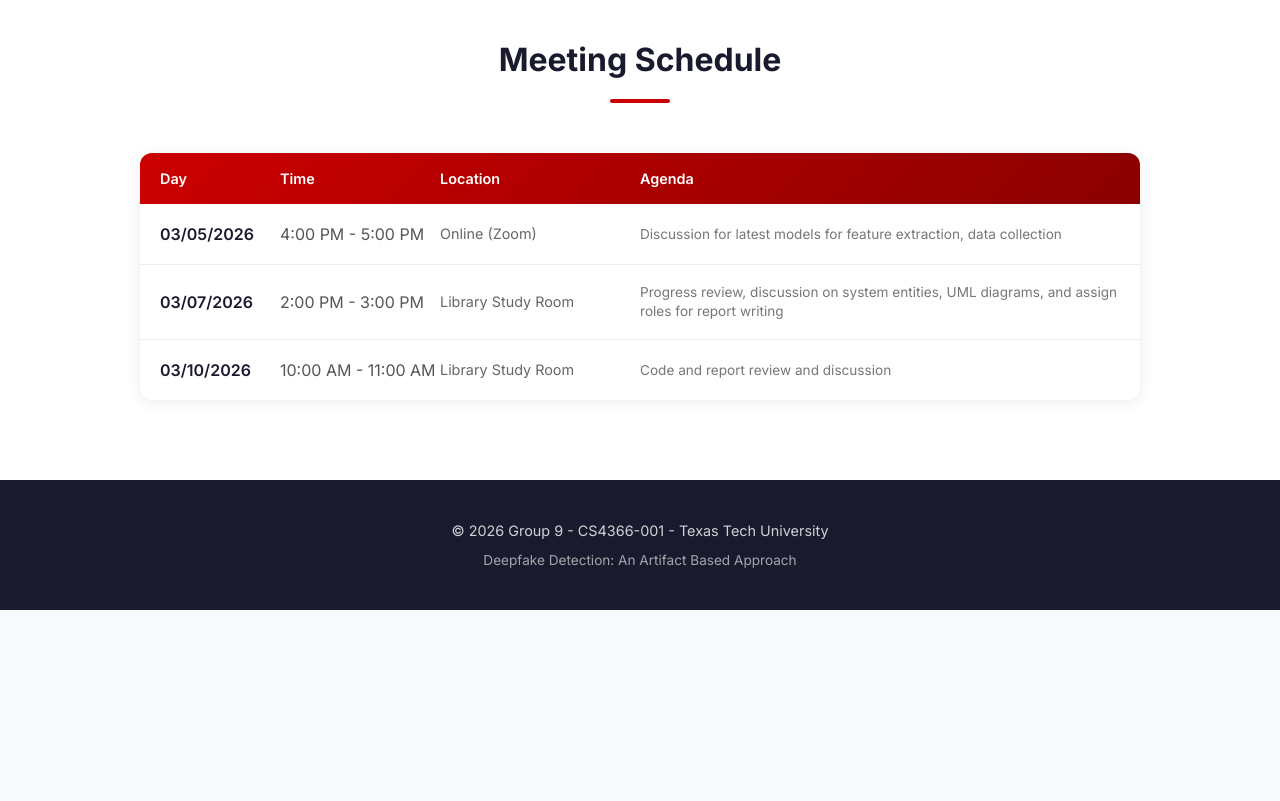
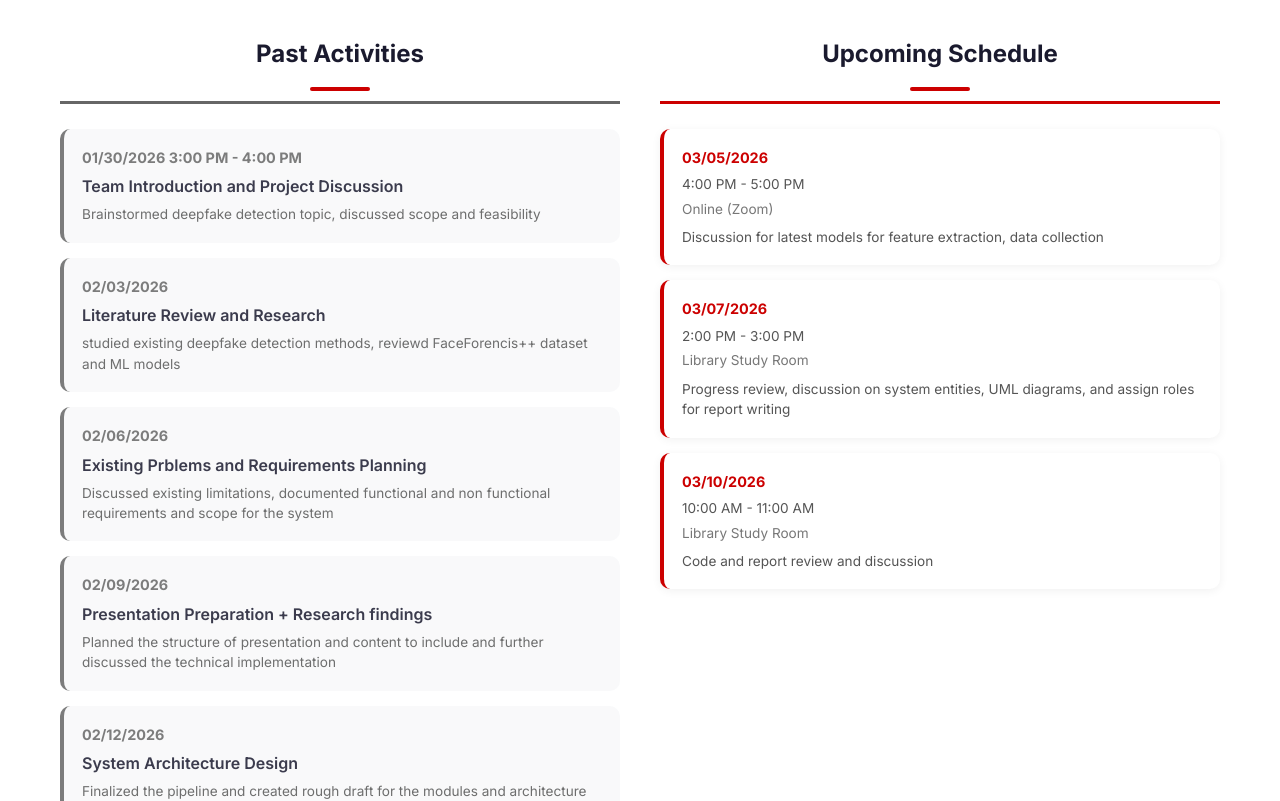
Before and after one commit to abhikarki/deepfake-detection-team-page, a React (Vite) app: page / in a window 1280 px wide. Shown: the part 900-1701 px from the top of the page. Before the commit the page ends 1510 px from the top, so only its background shows below. Built offline with nearby package versions, Linux system fonts and the light colour scheme.

Commit message:
past-and-upcoming-activities

```diff
--- a/src/App.css
+++ b/src/App.css
@@ -187,67 +187,107 @@
   opacity: 0.7;
 }
 
-/* Schedule Section */
-.schedule-section {
+/* Activities Section */
+.activities-section {
   background: white;
 }
 
-.schedule-table {
-  max-width: 1000px;
+.activities-grid {
+  display: grid;
+  grid-template-columns: 1fr 1fr;
+  gap: 40px;
+  max-width: 1200px;
   margin: 0 auto;
-  border-radius: 12px;
-  overflow: hidden;
-  box-shadow: 0 2px 15px rgba(0, 0, 0, 0.08);
 }
 
-.schedule-header {
-  display: grid;
-  grid-template-columns: 120px 160px 200px 1fr;
-  background: linear-gradient(135deg, #cc0000 0%, #8b0000 100%);
-  color: white;
-  padding: 15px 20px;
-  font-weight: 600;
-  font-size: 0.9rem;
+.activities-column h2 {
+  font-size: 1.5rem;
+  margin-bottom: 25px;
+  color: #1a1a2e;
+  padding-bottom: 10px;
+  border-bottom: 3px solid #cc0000;
 }
 
-.schedule-row {
-  display: grid;
-  grid-template-columns: 120px 160px 200px 1fr;
-  padding: 18px 20px;
-  border-bottom: 1px solid #eee;
-  align-items: center;
-  transition: background 0.2s;
+.past-activities h2 {
+  border-bottom-color: #666;
 }
 
-.schedule-row:last-child {
-  border-bottom: none;
+.activities-list {
+  display: flex;
+  flex-direction: column;
+  gap: 15px;
 }
 
-.schedule-row:hover {
-  background: #fafafa;
+.activity-card {
+  background: #f8f9fa;
+  border-radius: 10px;
+  padding: 18px;
+  border-left: 4px solid #cc0000;
+  transition: transform 0.2s, box-shadow 0.2s;
 }
 
-.schedule-day {
+.activity-card:hover {
+  transform: translateX(5px);
+  box-shadow: 0 4px 15px rgba(0, 0, 0, 0.1);
+}
+
+.activity-card.past {
+  border-left-color: #666;
+  opacity: 0.85;
+}
+
+.activity-card.upcoming {
+  border-left-color: #cc0000;
+  background: #fff;
+  box-shadow: 0 2px 10px rgba(0, 0, 0, 0.06);
+}
+
+.activity-date {
+  font-weight: 700;
+  color: #cc0000;
+  font-size: 0.9rem;
+  margin-bottom: 6px;
+}
+
+.activity-card.past .activity-date {
+  color: #666;
+}
+
+.activity-title {
   font-weight: 600;
   color: #1a1a2e;
+  font-size: 1rem;
+  margin-bottom: 6px;
 }
 
-.schedule-time {
+.activity-time {
   color: #555;
+  font-size: 0.85rem;
+  margin-bottom: 4px;
 }
 
-.schedule-location {
-  color: #666;
-  font-size: 0.9rem;
+.activity-location {
+  color: #777;
+  font-size: 0.85rem;
+  margin-bottom: 8px;
 }
 
-.schedule-agenda {
-  color: #777;
+.activity-agenda,
+.activity-summary {
+  color: #555;
   font-size: 0.85rem;
-  line-height: 1.4;
+  line-height: 1.5;
 }
 
-/* Footer */
+.empty-state {
+  color: #999;
+  font-style: italic;
+  padding: 30px;
+  text-align: center;
+  background: #f8f9fa;
+  border-radius: 10px;
+}
+
 .footer {
   background: #1a1a2e;
   color: white;
@@ -273,10 +313,8 @@
     grid-template-columns: repeat(3, 1fr);
   }
 
-  .schedule-header,
-  .schedule-row {
-    grid-template-columns: 100px 140px 180px 1fr;
-    font-size: 0.85rem;
+  .activities-grid {
+    gap: 30px;
   }
 }
 
@@ -301,40 +339,12 @@
     grid-template-columns: repeat(2, 1fr);
   }
 
-  .schedule-header,
-  .schedule-row {
+  .activities-grid {
     grid-template-columns: 1fr;
-    gap: 8px;
+    gap: 40px;
   }
 
-  .schedule-header {
-    display: none;
-  }
-
-  .schedule-row {
-    padding: 20px;
-    border-left: 4px solid #cc0000;
-    margin-bottom: 10px;
-    background: #fafafa;
-  }
-
-  .schedule-day::before {
-    content: 'Day: ';
-    color: #888;
-  }
-
-  .schedule-time::before {
-    content: 'Time: ';
-    color: #888;
-  }
-
-  .schedule-location::before {
-    content: 'Location: ';
-    color: #888;
-  }
-
-  .schedule-agenda::before {
-    content: 'Agenda: ';
-    color: #888;
+  .activities-column h2 {
+    font-size: 1.3rem;
   }
 }
--- a/src/App.jsx
+++ b/src/App.jsx
@@ -6,43 +6,49 @@ function App() {
       name: "Shivansh Sawant",
       role: "ML Engineer / Backend Engineer",
       email: "shisawan@ttu.edu",
-      // bio: "Graduate student specializing in machine learning and computer vision."
     },
     {
       name: "Abhimanyu Karki",
       role: "MLOps / Frontend",
       email: "abhi.karki@ttu.edu",
-      // bio: "Focused on deep learning architectures for image classification."
     },
     {
       name: "Tanush Arunprasad",
       role: "ML Engineer / Data Engineer",
       email: "tarunpra@ttu.edu",
-      // bio: "Expert in data preprocessing and statistical analysis."
     },
     {
       name: "Jesus Alarcon",
       role: "ML Engineer / Research",
       email: "jesalarc@ttu.edu",
-      // bio: "Specializes in artifact-based detection methodologies."
     },
     {
       name: "Gabriel Sotelo",
       role: "Backend Engineer / Research",
       email: "gabrsote@ttu.edu",
-      // bio: "Full-stack developer with experience in model deployment."
     }
   ];
 
-  const meetings = [
-    { day: "03/05/2026", time: "4:00 PM - 5:00 PM", location: "Online (Zoom)", agenda: "Discussion for latest models for feature extraction, data collection" },
-    { day: "03/07/2026", time: "2:00 PM - 3:00 PM", location: "Library Study Room", agenda: "Progress review, discussion on system entities, UML diagrams, and assign roles for report writing" },
-    { day: "03/10/2026", time: "10:00 AM - 11:00 AM", location: "Library Study Room", agenda: "Code and report review and discussion" }
+  const pastMeetings = [
+    { date: "01/30/2026    3:00  PM - 4:00 PM", title: "Team Introduction and Project Discussion", summary: "Brainstormed deepfake detection topic, discussed scope and feasibility" },
+    { date: "02/03/2026", title: "Literature Review and Research", summary: "studied existing deepfake detection methods, reviewd FaceForencis++ dataset and ML models" },
+    { date: "02/06/2026", title: "Existing Prblems and Requirements Planning", summary: "Discussed existing limitations, documented functional and non functional requirements and scope for the system" },
+    { date: "02/09/2026", title: "Presentation Preparation + Research findings", summary: "Planned the structure of presentation and content to include and further discussed the technical implementation" },
+    { date: "02/12/2026", title: "System Architecture Design", summary: "Finalized the pipeline and created rough draft for the modules and architecture diagram" },
+    { date: "02/17/2026", title: "Slides and Technical Architecture Discussion", summary: "Worked on slides and assigned slides to each member" },
+    { date: "02/19/2026", title: "Final Edits and Presentation Practice", summary: "Final Edits to Slides and Presentation Practice"},
+    { date: "02/25/2026", title: "Report Writing Initiation", summary: "Discussed the structure of the Report and formatting" },
+    { date: "02/28/2026", title: "Final Edits to Report and submission files", summary: "Final edits to report and all files to submit" },
+  ];
+
+  const upcomingMeetings = [
+    { date: "03/05/2026", time: "4:00 PM - 5:00 PM", location: "Online (Zoom)", agenda: "Discussion for latest models for feature extraction, data collection" },
+    { date: "03/07/2026", time: "2:00 PM - 3:00 PM", location: "Library Study Room", agenda: "Progress review, discussion on system entities, UML diagrams, and assign roles for report writing" },
+    { date: "03/10/2026", time: "10:00 AM - 11:00 AM", location: "Library Study Room", agenda: "Code and report review and discussion" }
   ];
 
   return (
     <div className="app">
-      {/* Header */}
       <header className="header">
         <div className="header-content">
           <div className="university-badge">
@@ -58,7 +64,6 @@ function App() {
         </div>
       </header>
 
-      {/* Team Members */}
       <section className="section team-section">
         <div className="container">
           <h2>Our Team</h2>
@@ -78,30 +83,47 @@ function App() {
         </div>
       </section>
 
-      {/* Meeting Schedule */}
-      <section className="section schedule-section">
+      <section className="section activities-section">
         <div className="container">
-          <h2>Meeting Schedule</h2>
-          <div className="schedule-table">
-            <div className="schedule-header">
-              <span>Day</span>
-              <span>Time</span>
-              <span>Location</span>
-              <span>Agenda</span>
+          <div className="activities-grid">
+            <div className="activities-column past-activities">
+              <h2>Past Activities</h2>
+              {pastMeetings.length === 0 ? (
+                <div className="empty-state">No past activities yet</div>
+              ) : (
+                <div className="activities-list">
+                  {pastMeetings.map((meeting, index) => (
+                    <div key={index} className="activity-card past">
+                      <div className="activity-date">{meeting.date}</div>
+                      <div className="activity-title">{meeting.title}</div>
+                      <div className="activity-summary">{meeting.summary}</div>
+                    </div>
+                  ))}
+                </div>
+              )}
             </div>
-            {meetings.map((meeting, index) => (
-              <div key={index} className="schedule-row">
-                <span className="schedule-day">{meeting.day}</span>
-                <span className="schedule-time">{meeting.time}</span>
-                <span className="schedule-location">{meeting.location}</span>
-                <span className="schedule-agenda">{meeting.agenda}</span>
-              </div>
-            ))}
+
+            <div className="activities-column upcoming-schedule">
+              <h2>Upcoming Schedule</h2>
+              {upcomingMeetings.length === 0 ? (
+                <div className="empty-state">No upcoming meetings scheduled</div>
+              ) : (
+                <div className="activities-list">
+                  {upcomingMeetings.map((meeting, index) => (
+                    <div key={index} className="activity-card upcoming">
+                      <div className="activity-date">{meeting.date}</div>
+                      <div className="activity-time">{meeting.time}</div>
+                      <div className="activity-location">{meeting.location}</div>
+                      <div className="activity-agenda">{meeting.agenda}</div>
+                    </div>
+                  ))}
+                </div>
+              )}
+            </div>
           </div>
         </div>
       </section>
 
-      {/* Footer */}
       <footer className="footer">
         <div className="container">
           <p>© 2026 Group 9 - CS4366-001 - Texas Tech University</p>
```
